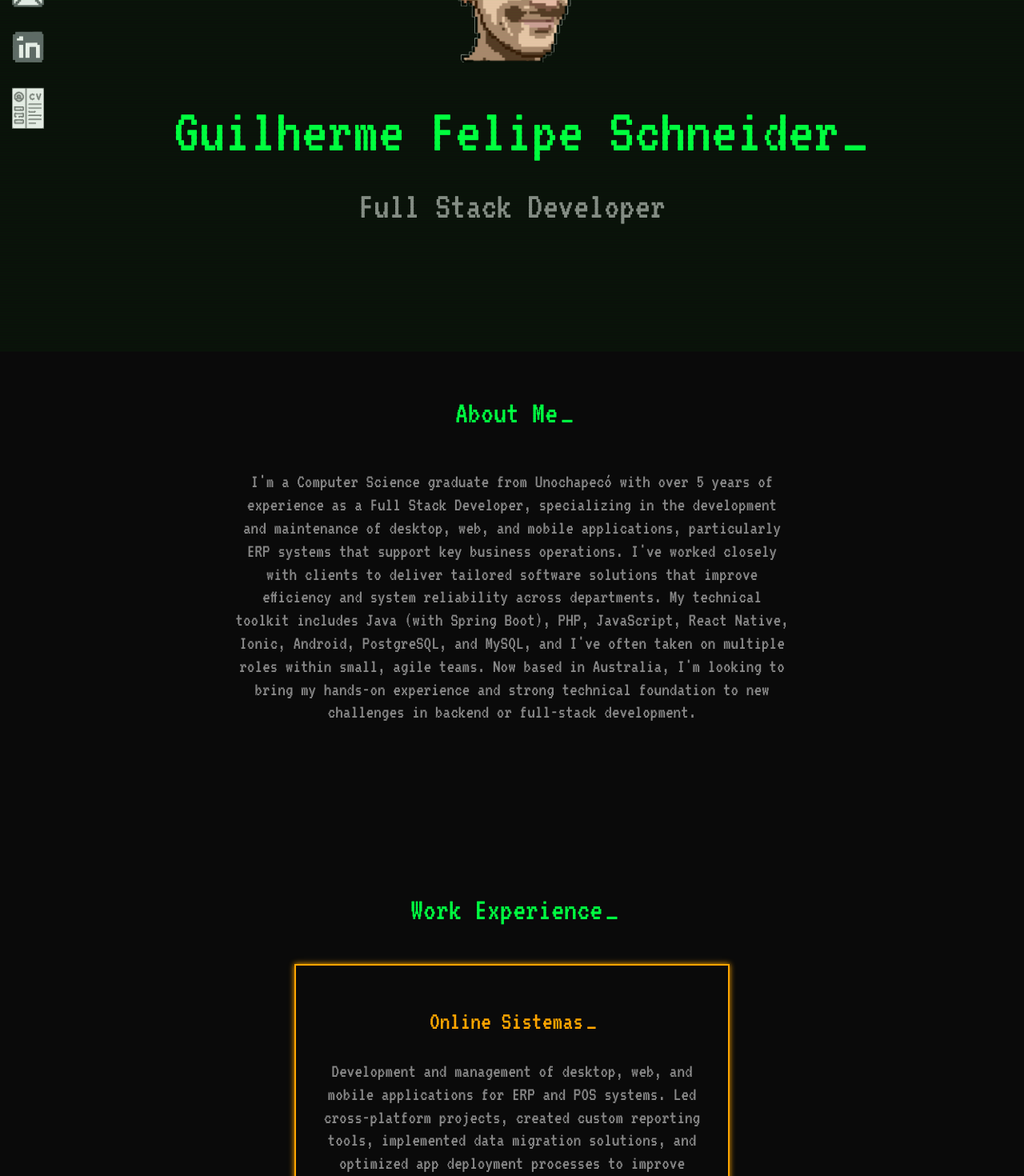
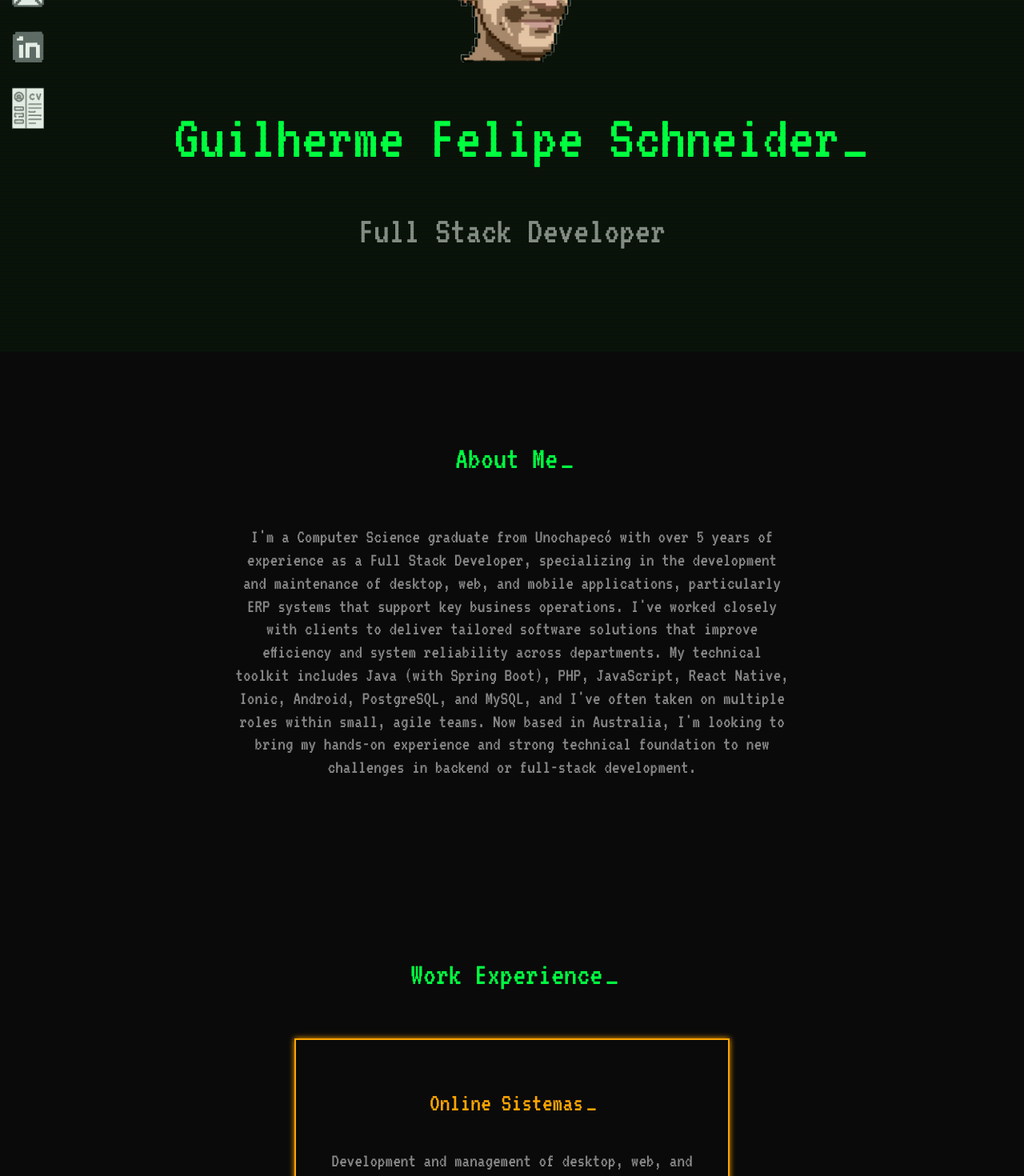
Before and after one commit to guischneider100/guilherme-schneider-com, a React (Vite) app: page / in a window 1280 px wide. Shown: the part 360-1830 px from the top of the page at 80% size. Built offline with nearby package versions, Linux system fonts and the light colour scheme.

Commit message:
Refactor CSS line heights for improved typography consistency

```diff
--- a/src/App.css
+++ b/src/App.css
@@ -58,25 +58,25 @@ body {
 
 h1 {
   font-size: clamp(1rem, 17vw, 5rem);
-  line-height: 0.8;
+  line-height: 1;
   color: var(--neon-green);
 }
 
 h2 {
   font-size: clamp(0.5rem, 10vw, 3rem);
-  line-height: 0.4;
+  line-height: 1;
   color: var(--argent-gray);
 }
 
 h3 {
   font-size: clamp(0.5rem, 10vw, 2.5rem);
-  line-height: 0.4;
+  line-height:  1;
   color: var(--neon-green);
 }
 
 h4 {
   font-size: clamp(0.5rem, 10vw, 2rem);
-  line-height: 0.4;
+  line-height: 1;
   color: var(--web-orange);
 }
 
```
Also changed, not shown: 1 other file (tests, documents, lock files or other folders).
